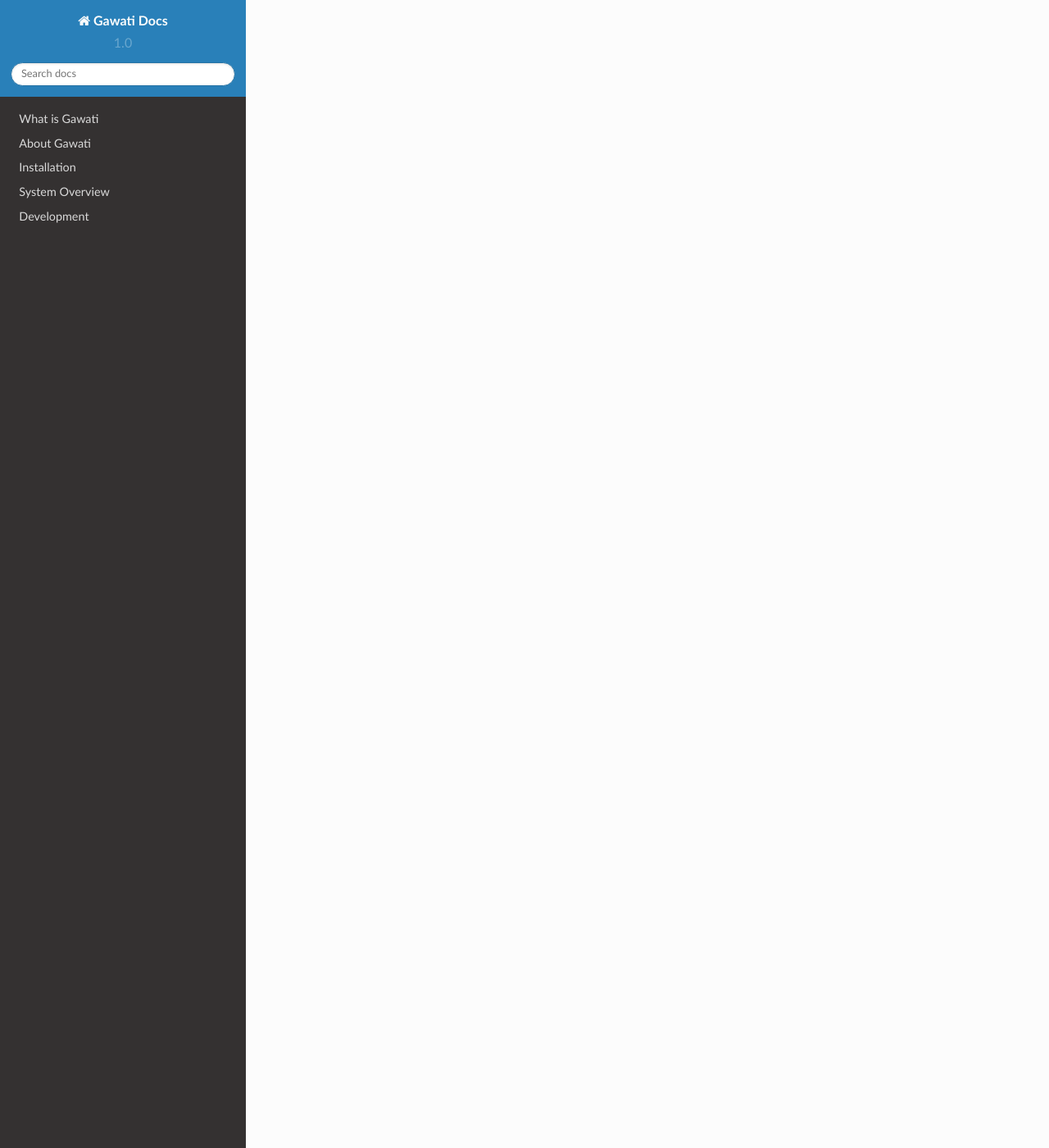
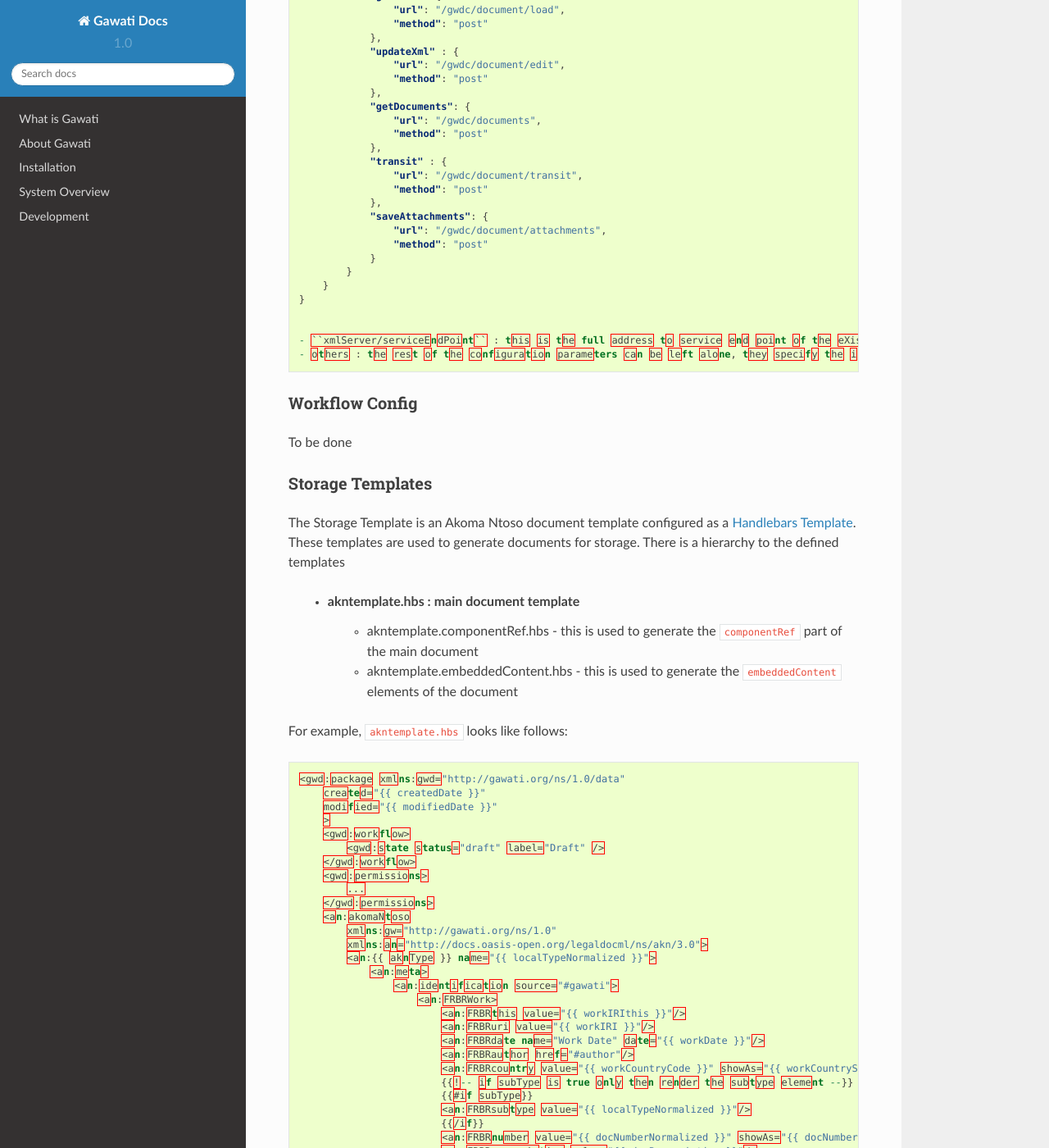
Before and after one commit to gawati/gawati-docs, a Sphinx documentation site: the page built from docs/source/development/configuring-gawati-data-input-system.rst, in a window 1280 px wide and 1400 px high, scrolled down 3486 px. Shown: the whole window at 82% size. Built offline with Sphinx 7.4.7 and the Read the Docs theme 2.0.0, drawn with Linux system fonts in a browser that asks for light colours; some of the changed text lies outside the part shown.

Commit message:
Updates to gawati input system

```diff
--- a/docs/source/development/configuring-gawati-data-input-system.rst
+++ b/docs/source/development/configuring-gawati-data-input-system.rst
@@ -14,10 +14,13 @@ About the Application
 
 The application allows adding documents to the system and the format of storage is in Akoma Ntoso XML format.
 The system provides a workflow which allows users with different roles to systematically input data into the system, following a structured process.
+For its architectural details see :ref:`gawati-client-arch`.
 
-*******************
-Basic configuration
-*******************
+****************************
+Basic configuration (client)
+****************************
+
+The following is configuration that is required to be done in the client component of the data input ssytem.
 
 =====================
 Akoma Ntoso Doc Types
@@ -123,3 +126,140 @@ Document Parts shown in the UI for selection are listed in ``configs/docParts.js
 
     - ``partName`` : the part name is always in `lower camel case <http://wiki.c2.com/?LowerCamelCase>`__
     - ``partLabel`` : this is the label that appears in selector dropdown for the partName.
+
+
+****************************
+Basic configuration (server)
+****************************
+
+The following is configuration that is required to be done in the server component of the data input system.
+The server component runs on a ``NodeJS`` server. It acts as an intermediary between the client component and the actual data services.
+
+===========================
+Data Services configuration
+===========================
+
+The data services run on eXist-db, the server component knows the address of the eXist-db server from the ``configs/dataServer/json`` file:
+
+.. code-block:: json
+
+    {
+        "xmlServer" : {
+            "serviceEndPoint" : "http://localhost:8080/exist/restxq",
+            "api": {
+                "saveXml": {
+                    "url": "/gwdc/document/add",
+                    "method": "post"
+                },
+                "getXml" : {
+                    "url": "/gwdc/document/load",
+                    "method": "post"
+                },
+                "updateXml" : {
+                    "url": "/gwdc/document/edit",
+                    "method": "post"
+                },
+                "getDocuments": {
+                    "url": "/gwdc/documents",
+                    "method": "post"
+                },
+                "transit" : {
+                    "url": "/gwdc/document/transit",
+                    "method": "post"
+                },
+                "saveAttachments": {
+                    "url": "/gwdc/document/attachments",
+                    "method": "post"
+                }
+            }
+        }
+    }
+
+
+    - ``xmlServer/serviceEndPoint`` : this is the full address to service end point of the eXist-db server. In this example it is running on the same host as the server component.
+    - others : the rest of the configuration parameters can be left alone, they specify the individual services accessible to the server component.
+
+===============
+Workflow Config
+===============
+
+To be done
+
+=================
+Storage Templates
+=================
+
+The Storage Template is an Akoma Ntoso document template configured as a `Handlebars Template <http://handlebarsjs.com/>`__.
+These templates are used to generate documents for storage. There is a hierarchy to the defined templates
+
+    - akntemplate.hbs : main document template
+        * akntemplate.componentRef.hbs - this is used to generate  the ``componentRef`` part of the main document
+        * akntemplate.embeddedContent.hbs - this is used to generate the ``embeddedContent`` elements of the document
+
+For example, ``akntemplate.hbs`` looks like follows:
+
+.. code-block:: json
+
+    <gwd:package xmlns:gwd="http://gawati.org/ns/1.0/data"
+        created="{{ createdDate }}"
+        modified="{{ modifiedDate }}"
+        >
+        <gwd:workflow>
+            <gwd:state status="draft" label="Draft" />
+        </gwd:workflow>
+        <gwd:permissions>
+            ...
+        </gwd:permissions>
+        <an:akomaNtoso
+            xmlns:gw="http://gawati.org/ns/1.0"
+            xmlns:an="http://docs.oasis-open.org/legaldocml/ns/akn/3.0">
+            <an:{{ aknType }} name="{{ localTypeNormalized }}">
+                <an:meta>
+                    <an:identification source="#gawati">
+                        <an:FRBRWork>
+                            <an:FRBRthis value="{{ workIRIthis }}"/>
+                            <an:FRBRuri value="{{ workIRI }}"/>
+                            <an:FRBRdate name="Work Date" date="{{ workDate }}"/>
+                            <an:FRBRauthor href="#author"/>
+                            <an:FRBRcountry value="{{ workCountryCode }}" showAs="{{ workCountryShowAs }}"/>
+                            {{!-- if subType is true only then render the subtype element --}}
+                            {{#if subType}}
+                            <an:FRBRsubtype value="{{ localTypeNormalized }}"/>
+                            {{/if}}
+                            <an:FRBRnumber value="{{ docNumberNormalized }}" showAs="{{ docNumber }}"/>
+                            <an:FRBRprescriptive value="{{ docPrescriptive }}"/>
+                            <an:FRBRauthoritative value="{{ docAuthoritative }}"/>
+                        </an:FRBRWork>
+                        <an:FRBRExpression>
+                            ...
+                        </an:FRBRExpression>
+                        <an:FRBRManifestation>
+                            ...
+                        </an:FRBRManifestation>
+                    </an:identification>
+                    ....
+                    <an:references source="#source">
+                        <an:original eId="original" href="{{ exprIRIthis }}" showAs="{{ docNumber }}"/>
+                        <an:TLCOrganization eId="all" href="/ontology/Organization/AfricanLawLibrary" showAs="African Law Library"/>
+                    </an:references>
+                    <an:proprietary source="#all">
+                        ....
+                    </an:proprietary>
+                </an:meta>
+                <an:body>
+                    ....
+                </an:body>
+            </an:{{ aknType}}>
+        </an:akomaNtoso>
+    </gwd:package>
+
+and ``akntemplate.componentRef.hbs`` looks like follows:
+
+.. code-block:: json
+
+    <an:componentRef src="{{ embeddedIRIthis }}"
+        alt="{{ embeddedFileName }}"
+        GUID="#embedded-doc-{{ embeddedIndex }}"
+        showAs="{{ embeddedShowAs }}"/>
+
+You can change these if you like, but you need to be sure what you are changing here as it may render the application unusable.
```
